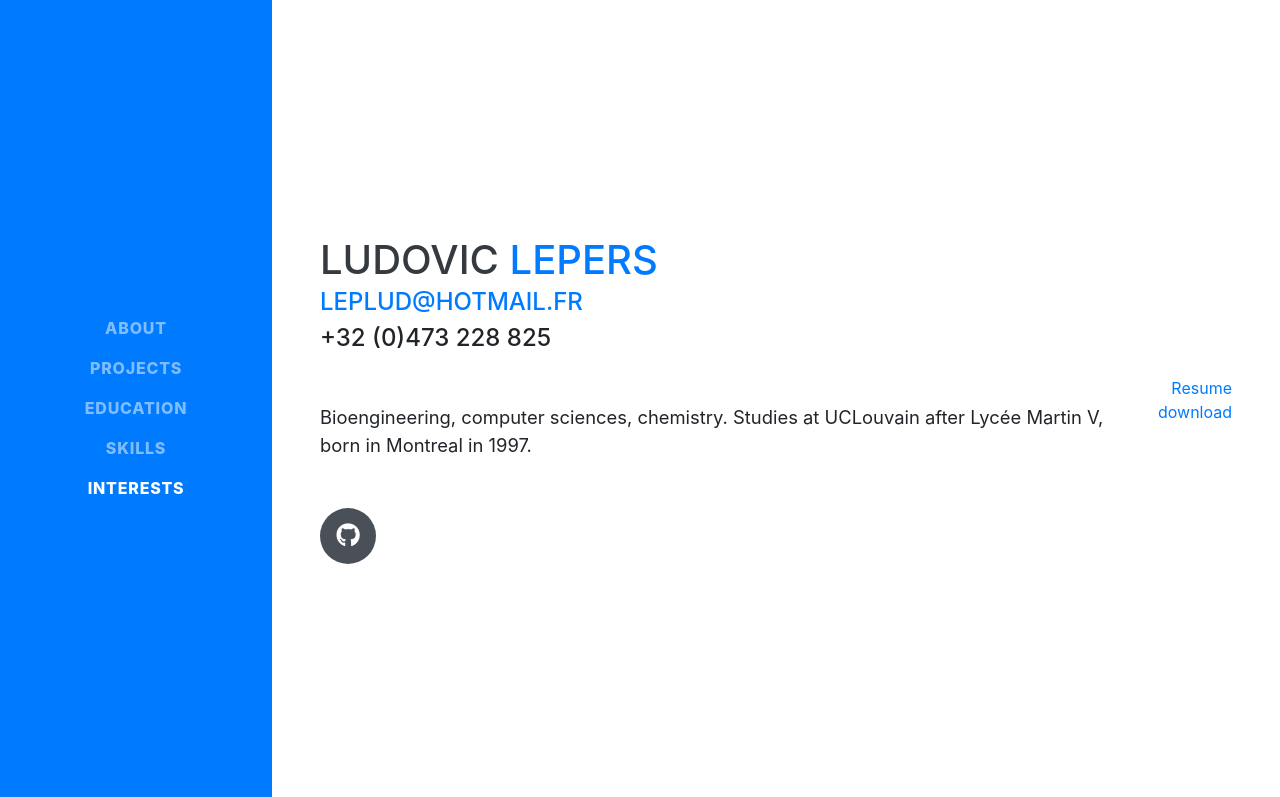
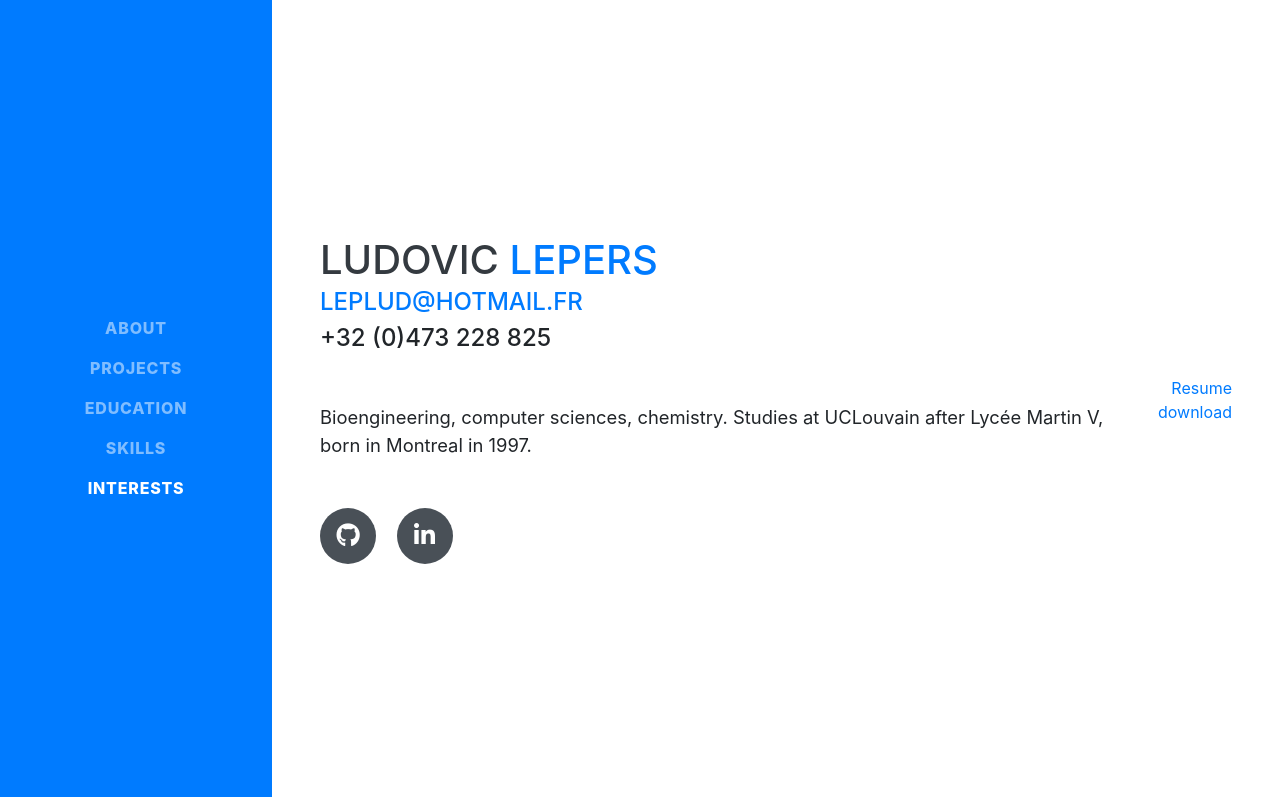
Before and after one commit to lulepers/lulepers.github.io, a website with bundled scripts: page index.html in a window 1280 px wide. Shown: the top 797 px of the page. Built offline with nearby package versions, Linux system fonts and the light colour scheme; a web font is replaced by a local one.

Commit message:
updagte CV et linkedin

```diff
--- a/index.html
+++ b/index.html
@@ -75,6 +75,9 @@
 		<div class="social-icons">
           <a href="https://github.com/lulepers">
             <i class="fab fa-github"></i>
+          </a>
+		  <a href="https://www.linkedin.com/in/ludovic-lepers-97791a1b3">
+            <i class="fab fa-linkedin-in"></i>
           </a>
         </div>
       </div>
```
Also changed, not shown: 1 other file.
